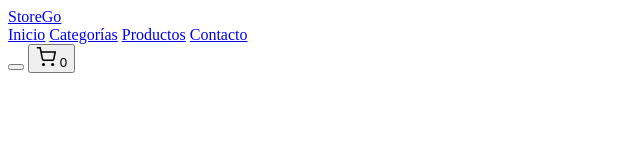
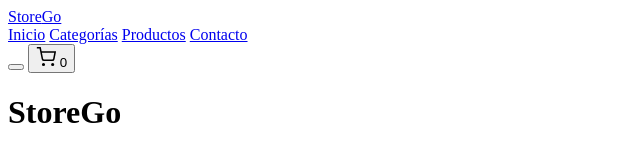
Before and after one commit to WilianZela/StoreGoFrontend, a plain HTML site: page index.html in a window 1280 px wide. Shown: the whole page, without its empty margins (0-640 px from the left). Drawn offline with Linux system fonts and the light colour scheme.

Commit message:
Cambios en main

```diff
--- a/index.html
+++ b/index.html
@@ -31,11 +31,15 @@
 </header>
 
 <main id="top">
-
+    <div>
+        <h1 class="Titulo">StoreGo</h1>
+    </div>
 </main>
 
 <footer>
+    <div>
 
+    </div>
 </footer>
 </body>
 </html>
```
